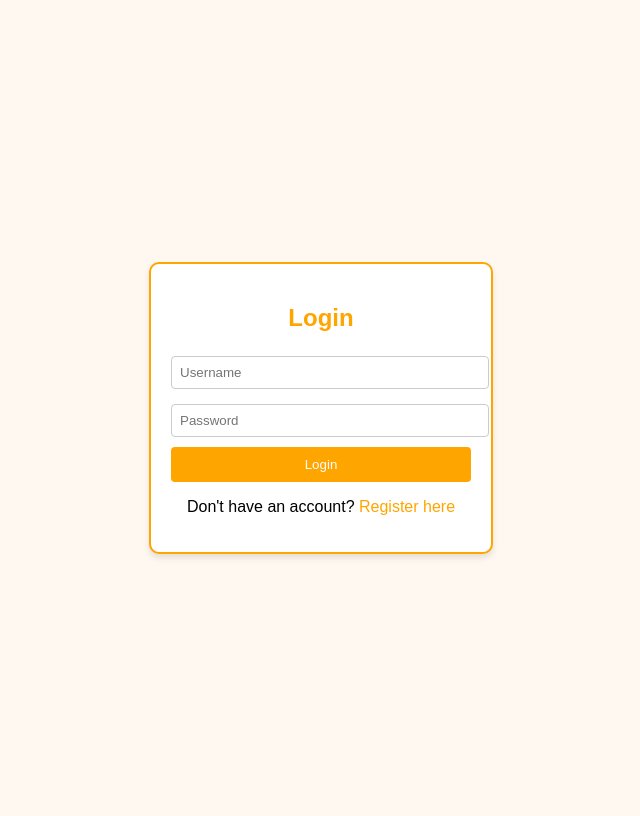
After one commit to drachelehre/minnehack_2025, a Flask app: page /login in a window 1280 px wide. The commit adds this page. Shown: the whole page, without its empty margins (319-959 px from the left). Run offline with Flask 3, Linux system fonts and the light colour scheme; parts of the project's set-up code (start-up, migrations or seed data) failed here and were passed over.

Commit message:
ready for integration

```diff
--- a/frontend/app.py
+++ b/frontend/app.py
@@ -1,12 +1,197 @@
-from flask import Flask, render_template
-from config import settings  # Import the settings instance from config.py
+from flask import Flask, render_template, request, redirect, url_for, flash, jsonify
+from config import settings
+import googlemaps, time
+from flask_sqlalchemy import SQLAlchemy
+from flask_login import LoginManager, UserMixin, login_user, logout_user, login_required, current_user
+from werkzeug.security import generate_password_hash, check_password_hash
 
 app = Flask(__name__)
+app.config['SECRET_KEY'] = 'your_secret_key_here'  # Replace with a strong secret key.
+app.config['SQLALCHEMY_DATABASE_URI'] = 'sqlite:///app.db'
+app.config['SQLALCHEMY_TRACK_MODIFICATIONS'] = False
 
+# Initialize the database and login manager.
+db = SQLAlchemy(app)
+login_manager = LoginManager(app)
+login_manager.login_view = 'login'
+
+# Initialize the Google Maps client.
+gmaps = googlemaps.Client(key=settings.google_maps_api_key)
+
+# ----------------------------
+# Database Model for Users
+# ----------------------------
+class User(UserMixin, db.Model):
+    id = db.Column(db.Integer, primary_key=True)
+    username = db.Column(db.String(150), unique=True, nullable=False)
+    password_hash = db.Column(db.String(128), nullable=False)
+    home_address = db.Column(db.String(255))
+    latitude = db.Column(db.Float)
+    longitude = db.Column(db.Float)
+
+    def set_password(self, password):
+        self.password_hash = generate_password_hash(password)
+
+    def check_password(self, password):
+        return check_password_hash(self.password_hash, password)
+
+@login_manager.user_loader
+def load_user(user_id):
+    return User.query.get(int(user_id))
+
+# ----------------------------
+# User Registration Endpoint
+# ----------------------------
+@app.route("/register", methods=["GET", "POST"])
+def register():
+    if current_user.is_authenticated:
+        return redirect(url_for('index'))
+    if request.method == "POST":
+        username = request.form.get("username")
+        password = request.form.get("password")
+        home_address = request.form.get("home_address")
+
+        if not username or not password or not home_address:
+            flash("Please fill out all fields.")
+            return redirect(url_for('register'))
+
+        # Geocode the provided home address.
+        geocode_result = gmaps.geocode(home_address)
+        if not geocode_result:
+            flash("Could not find the provided address. Please try a different address.")
+            return redirect(url_for('register'))
+
+        location = geocode_result[0].get("geometry", {}).get("location", {})
+        try:
+            latitude = float(location.get("lat"))
+            longitude = float(location.get("lng"))
+        except (TypeError, ValueError):
+            flash("Error processing the provided address.")
+            return redirect(url_for('register'))
+
+        # Check if the username already exists.
+        if User.query.filter_by(username=username).first():
+            flash("Username already exists. Please choose a different one.")
+            return redirect(url_for('register'))
+
+        # Create and store the new user.
+        new_user = User(username=username,
+                        home_address=home_address,
+                        latitude=latitude,
+                        longitude=longitude)
+        new_user.set_password(password)
+        db.session.add(new_user)
+        db.session.commit()
+        flash("Registration successful. Please log in.")
+        return redirect(url_for('login'))
+    return render_template("register.html", google_maps_api_key=settings.google_maps_api_key)
+
+# ----------------------------
+# User Login Endpoint
+# ----------------------------
+@app.route("/login", methods=["GET", "POST"])
+def login():
+    if current_user.is_authenticated:
+        return redirect(url_for('index'))
+    if request.method == "POST":
+        username = request.form.get("username")
+        password = request.form.get("password")
+
+        user = User.query.filter_by(username=username).first()
+        if user and user.check_password(password):
+            login_user(user)
+            return redirect(url_for('index'))
+        else:
+            flash("Invalid username or password.")
+            return redirect(url_for('login'))
+    return render_template("login.html")
+
+# ----------------------------
+# User Logout Endpoint
+# ----------------------------
+@app.route("/logout")
+@login_required
+def logout():
+    logout_user()
+    return redirect(url_for('login'))
+
+# ----------------------------
+# Homepage (Protected)
+# ----------------------------
 @app.route("/")
+@login_required
 def index():
-    # Pass the API key to the template
-    return render_template("index.html", google_maps_api_key=settings.google_maps_api_key)
+    return render_template("index.html",
+                           google_maps_api_key=settings.google_maps_api_key,
+                           user=current_user)
+
+# ----------------------------
+# Helper: Fetch Nearby Businesses
+# ----------------------------
+def fetch_businesses(lat: float, lng: float, required_count: int):
+    all_results = []
+    # Define a search radius (5 miles in meters)
+    radius = int(5 * 1609.34)
+    response = gmaps.places_nearby(
+        location=(lat, lng),
+        radius=radius,
+        keyword="business"
+    )
+    all_results.extend(response.get("results", []))
+
+    # Follow next_page_token (if available) until we have enough results.
+    while len(all_results) < required_count and "next_page_token" in response:
+        next_page_token = response["next_page_token"]
+        time.sleep(2)  # Wait for the token to become valid.
+        response = gmaps.places_nearby(page_token=next_page_token)
+        all_results.extend(response.get("results", []))
+
+    return all_results
+
+# ----------------------------
+# Endpoint: Paginated Business Listings (Protected)
+# ----------------------------
+@app.route("/businesses")
+@login_required
+def businesses():
+    try:
+        lat = float(request.args.get("lat"))
+        lng = float(request.args.get("lng"))
+    except (TypeError, ValueError):
+        return jsonify({"error": "Invalid latitude or longitude"}), 400
+
+    try:
+        page = int(request.args.get("page", 1))
+    except ValueError:
+        page = 1
+
+    per_page = 10
+    required_count = page * per_page
+    results = fetch_businesses(lat, lng, required_count)
+    total_results = len(results)
+    total_pages = (total_results + per_page - 1) // per_page
+
+    start = (page - 1) * per_page
+    end = start + per_page
+    page_results = results[start:end]
+
+    formatted = []
+    for business in page_results:
+        loc = business.get("geometry", {}).get("location", {})
+        formatted.append({
+            "name": business.get("name"),
+            "lat": loc.get("lat"),
+            "lng": loc.get("lng")
+        })
+
+    return jsonify({
+        "businesses": formatted,
+        "current_page": page,
+        "total_pages": total_pages,
+        "total_results": total_results
+    })
 
 if __name__ == '__main__':
+    with app.app_context():
+        db.create_all()
     app.run(debug=True)
--- /dev/null
+++ b/frontend/templates/login.html
@@ -0,0 +1,78 @@
+<!DOCTYPE html>
+<html lang="en">
+<head>
+  <meta charset="UTF-8">
+  <meta name="viewport" content="width=device-width, initial-scale=1">
+  <title>Login</title>
+  <style>
+    body {
+      font-family: Arial, sans-serif;
+      background-color: #fff8f0;
+      display: flex;
+      justify-content: center;
+      align-items: center;
+      height: 100vh;
+    }
+    .form-container {
+      background-color: #ffffff;
+      border: 2px solid #FFA500;
+      border-radius: 10px;
+      padding: 20px;
+      box-shadow: 0 4px 6px rgba(0,0,0,0.1);
+      width: 300px;
+    }
+    h2 {
+      color: #FFA500;
+      text-align: center;
+    }
+    input[type="text"],
+    input[type="password"] {
+      width: 100%;
+      padding: 8px;
+      margin: 5px 0 10px 0;
+      border: 1px solid #ccc;
+      border-radius: 4px;
+    }
+    button {
+      background-color: #FFA500;
+      color: white;
+      border: none;
+      padding: 10px;
+      width: 100%;
+      border-radius: 4px;
+      cursor: pointer;
+    }
+    button:hover {
+      background-color: #e59400;
+    }
+    .message {
+      color: red;
+      text-align: center;
+    }
+    a {
+      color: #FFA500;
+      text-decoration: none;
+    }
+  </style>
+</head>
+<body>
+  <div class="form-container">
+    <h2>Login</h2>
+    {% with messages = get_flashed_messages() %}
+      {% if messages %}
+        <div class="message">
+          {% for message in messages %}
+            <p>{{ message }}</p>
+          {% endfor %}
+        </div>
+      {% endif %}
+    {% endwith %}
+    <form method="post" action="{{ url_for('login') }}">
+      <input type="text" name="username" placeholder="Username" required>
+      <input type="password" name="password" placeholder="Password" required>
+      <button type="submit">Login</button>
+    </form>
+    <p style="text-align:center;">Don't have an account? <a href="{{ url_for('register') }}">Register here</a></p>
+  </div>
+</body>
+</html>
```
Also changed, not shown: frontend/templates/index.html (+103 -90 lines), frontend/templates/register.html (added, +92 -0 lines), frontend/app.db (added), frontend/instance/app.db (added), 1 other file.
